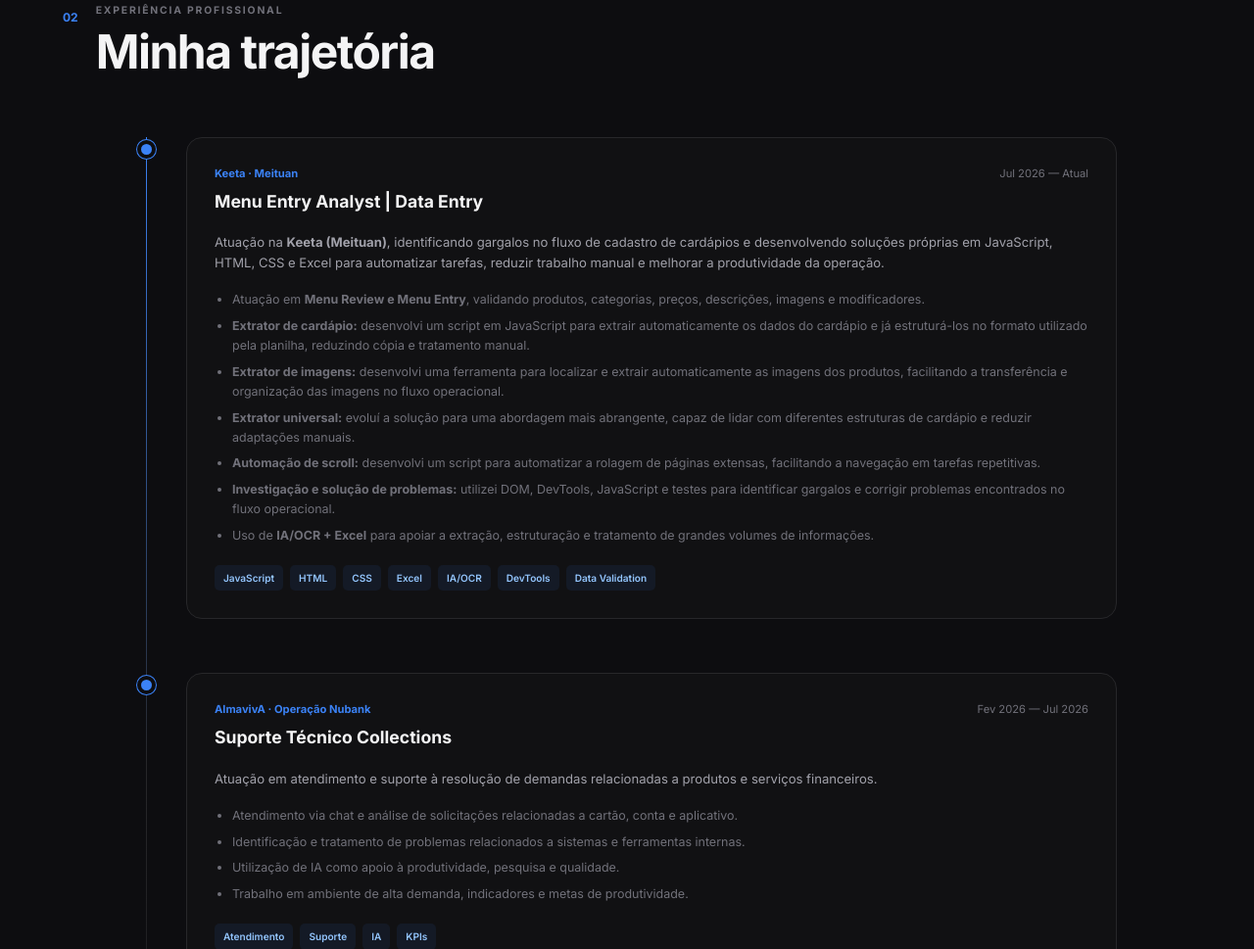
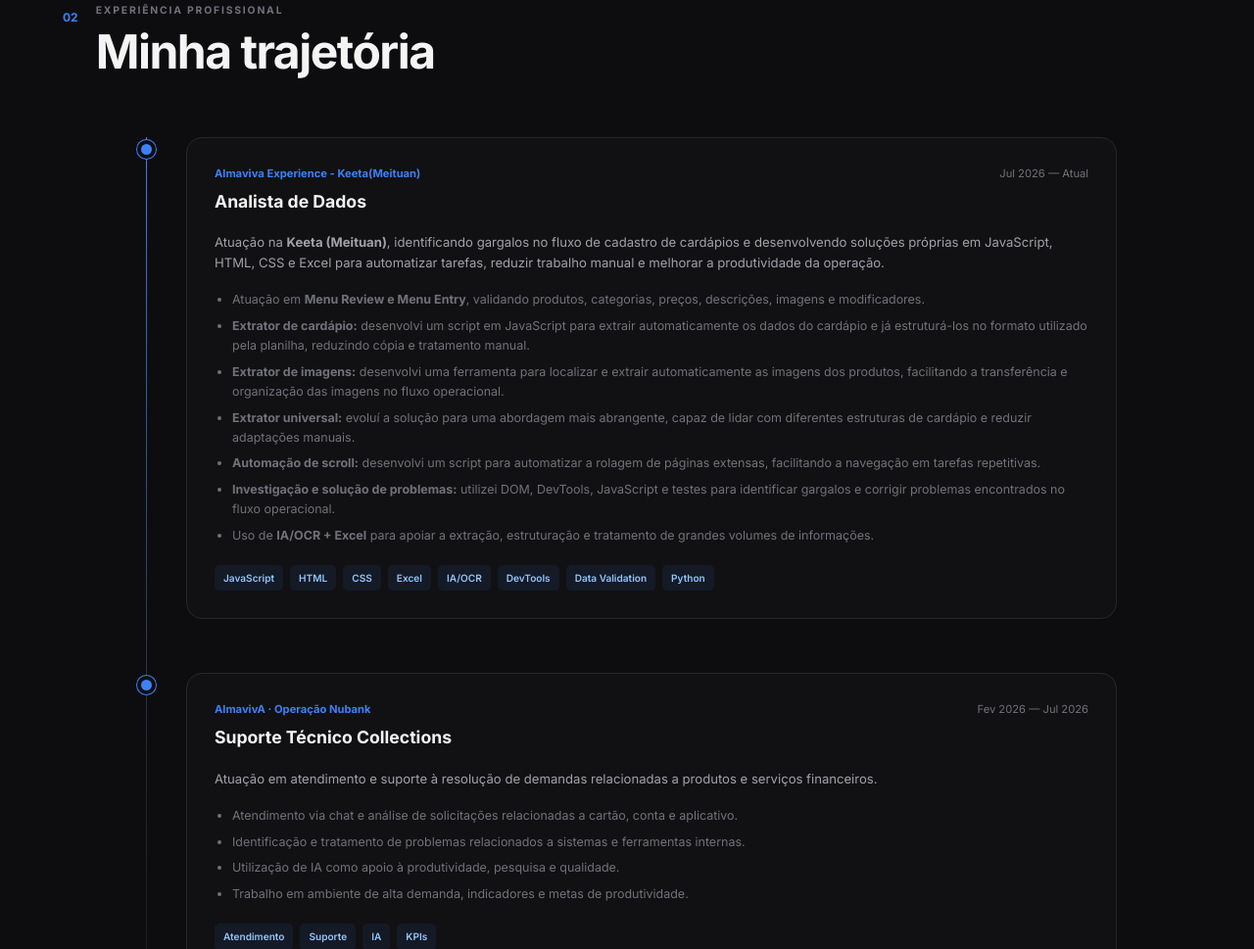
Before and after one commit to TiagoSimaodev/portfolio, a plain HTML site: page index.html in a window 1280 px wide. Shown: the part 2039-3008 px from the top of the page at 98% size. Drawn offline with Linux system fonts and the light colour scheme.

Commit message:
Atualiza portfólios

```diff
--- a/index.html
+++ b/index.html
@@ -446,7 +446,7 @@
         <div class="timeline">
 
 
-            <!-- KEETA -->
+            <!-- Almaviva - KEETA -->
 
             <article class="timeline-item">
 
@@ -461,11 +461,11 @@
                         <div>
 
                             <span class="company">
-                                Keeta · Meituan
+                               Almaviva Experience - Keeta(Meituan)
                             </span>
 
                             <h3>
-                                Menu Entry Analyst | Data Entry
+                               Analista de Dados
                             </h3>
 
                         </div>
@@ -548,7 +548,7 @@
                         <span>IA/OCR</span>
                         <span>DevTools</span>
                         <span>Data Validation</span>
-
+                        <span>Python</span>
                     </div>
 
                 </div>
```
